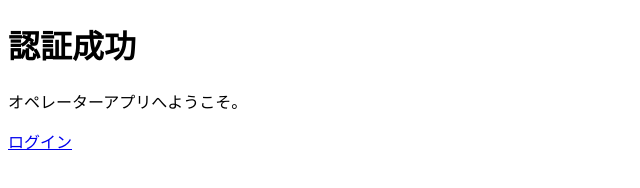
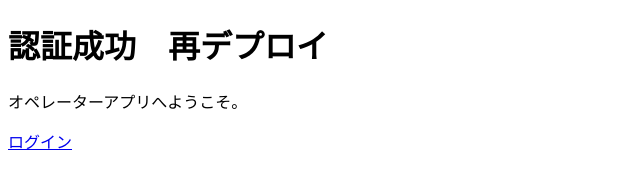
Before and after one commit to ctd199393-source/cracom-operator-app, a plain HTML site: page index.html in a window 1280 px wide. Shown: the whole page, without its empty margins (0-640 px from the left). Drawn offline with Linux system fonts and the light colour scheme.

Commit message:
Update index.html

```diff
--- a/index.html
+++ b/index.html
@@ -5,7 +5,7 @@
   <title>クラコム オペレーターアプリ</title>
 </head>
 <body>
-  <h1>認証成功</h1>
+  <h1>認証成功　再デプロイ</h1>
   <p>オペレーターアプリへようこそ。</p>
 
   <div data-client-principal-encoded></div>
```
